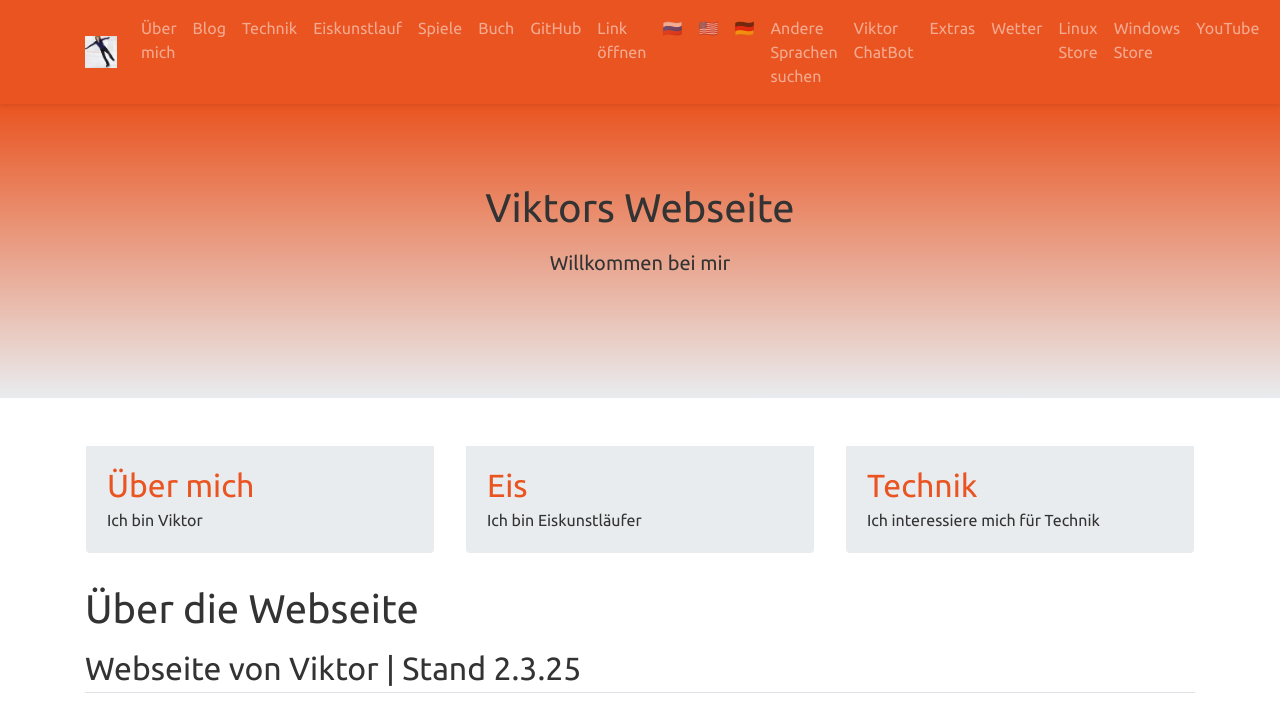
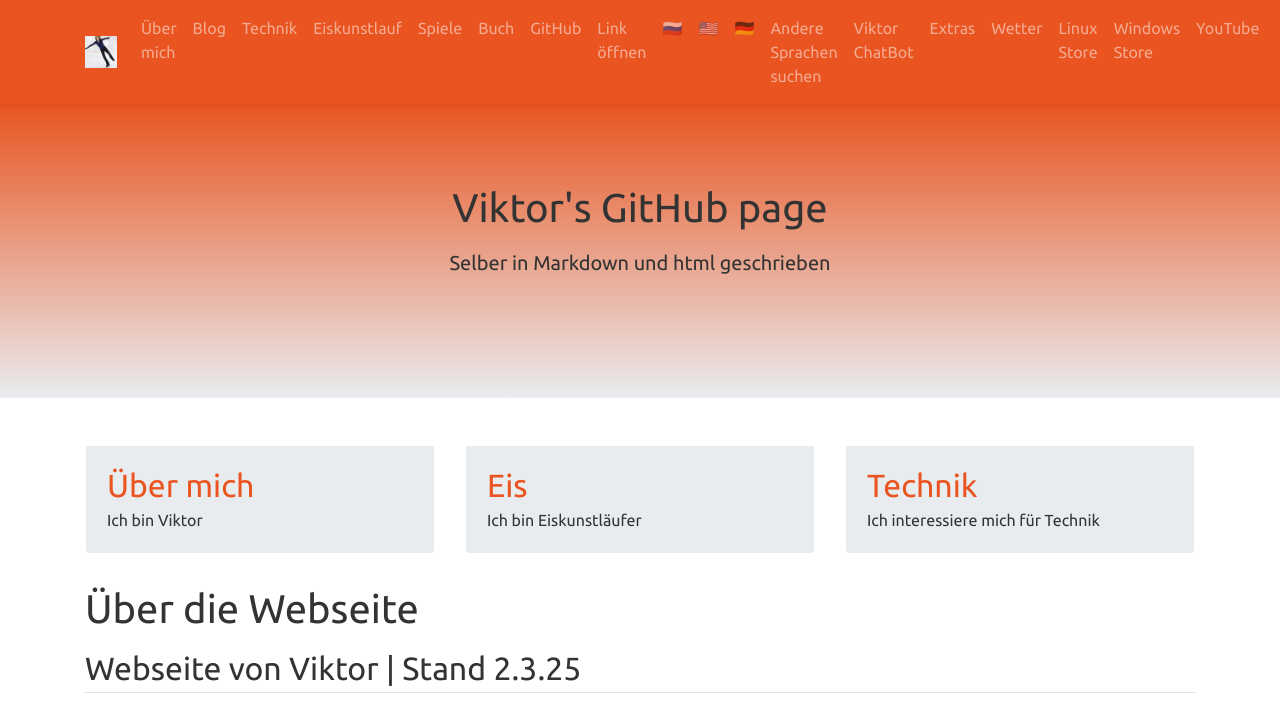
Before and after one commit to viktor-chiarcos/viktor-chiarcos.github.io, a Jekyll site: the page built from index.md, in a window 1280 px wide and 900 px high, cut to the strip 0-705 px from the top of the window. Built offline with Jekyll 4.4.1, drawn with Linux system fonts in a browser that asks for light colours.

Commit message:
Update index.md

```diff
--- a/index.md
+++ b/index.md
@@ -2,8 +2,8 @@
 layout: home
 permalink: /
 
-title: "Viktors Webseite"
-excerpt: "Willkommen bei mir"
+title: "Viktor's GitHub page"
+excerpt: "Selber in Markdown und html geschrieben"
 action: true
 #action_btn:
 #  - label: "Download"
```
